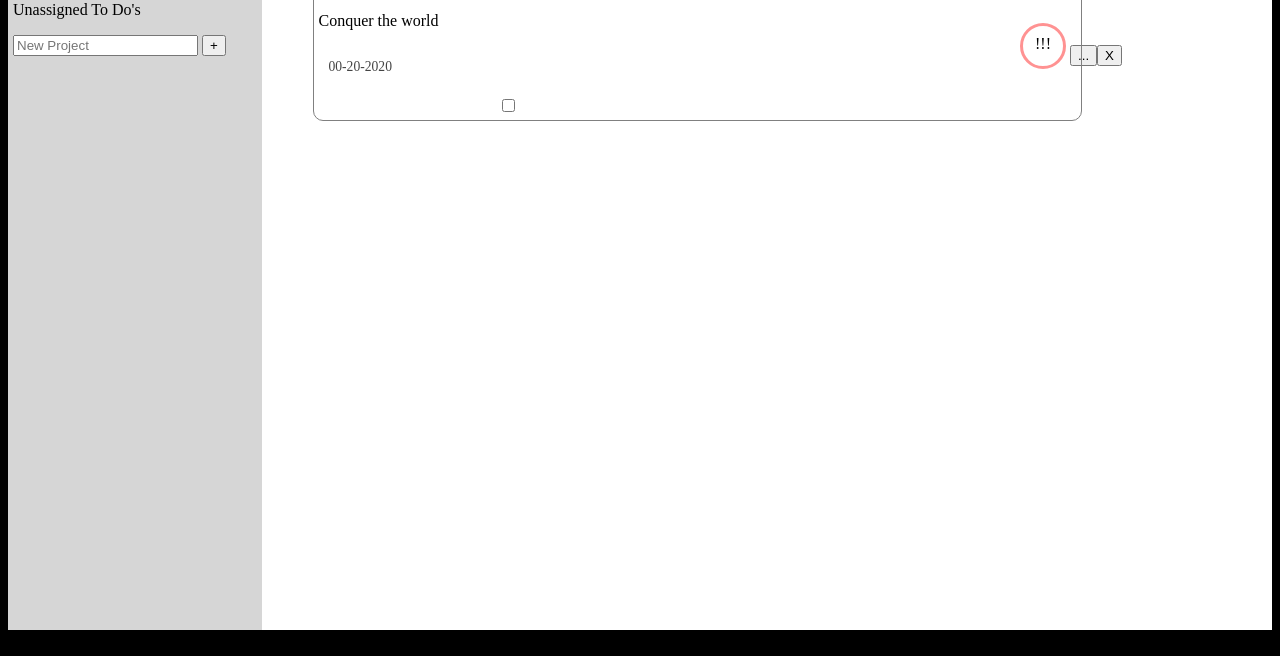
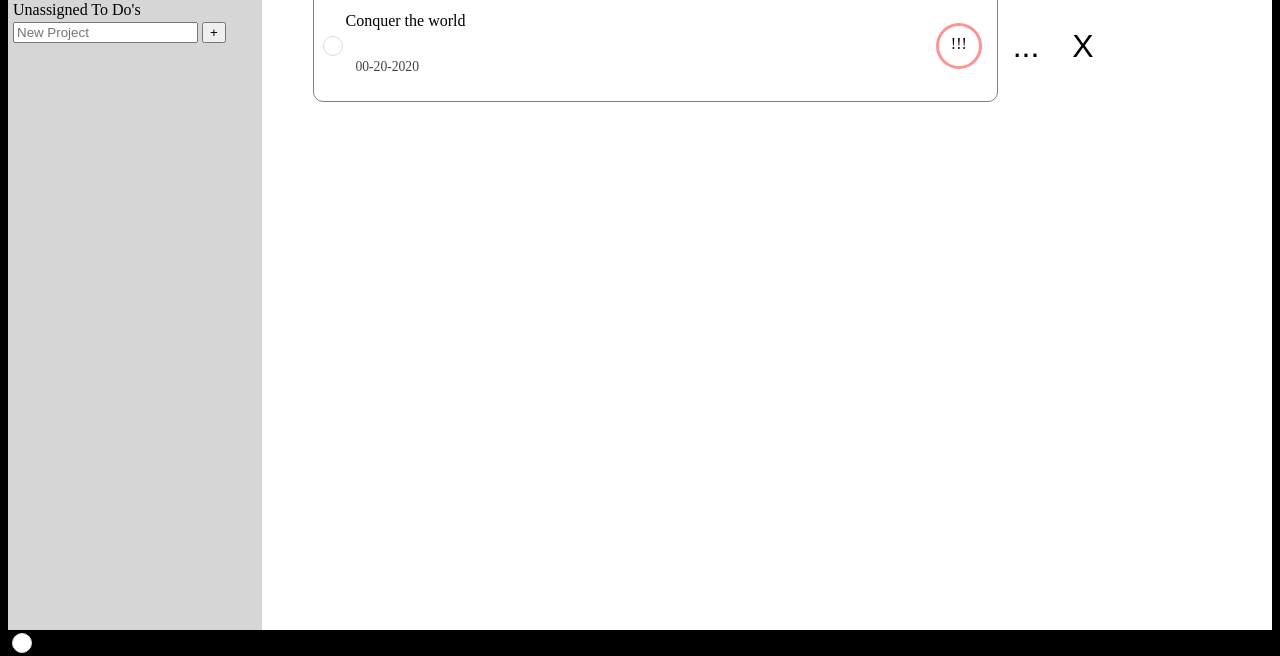
Before and after one commit to Casazzan/todo, a website built with webpack: page dist/index.html in a window 1280 px wide. Shown: the part 256-912 px from the top of the page. Before the commit the page ends 886 px from the top, so only its background shows below. Built offline with nearby package versions, Linux system fonts and the light colour scheme; files whose address does not match are found by name.

Commit message:
Add style to fade checked todo

```diff
--- a/dist/index.html
+++ b/dist/index.html
@@ -27,6 +27,7 @@
             <div id = "todos"></div>
         </div>
     </div>
+    <input type = "checkbox" id = "task1" value="1" class="round-check">
     <script src = "main.js"></script>
 </body>
 </html>
--- a/dist/style.css
+++ b/dist/style.css
@@ -52,6 +52,11 @@ header {
 
 .project {
   cursor: pointer;
+  margin-bottom: 3px;
+}
+
+.project:hover {
+  color: rgb(0, 140, 255);
 }
 
 #todo-btn {
@@ -103,9 +108,15 @@ header {
   display: grid;
   grid-template-columns: 5fr 1fr;
   grid-template-rows: 1;
-  width: 90%;
+  width: 80%;
   margin-left: 5%;
   margin-bottom: 20px;
+  transition: opacity 0.3s ease-in-out;
+}
+
+.todo-content:hover {
+  border-color: rgb(0, 140, 255);
+  box-shadow: 1px 2px 2px 1px rgba(0, 0, 0, 0.2);
 }
 
 .todo button {
@@ -114,6 +125,11 @@ header {
   grid-row: 1/3;
   align-self: center;
   justify-self: center;
+  border: none;
+  background-color: white;
+  font-size: 2em;
+  height: 100%;
+  line-height: 100%;
 }
 
 .todo-content {
@@ -131,21 +147,28 @@ header {
   grid-row: 1;
   grid-column: 1;
   display: grid;
-  grid-template-columns: 1fr 1fr;
+  grid-template-columns: 0.3fr 4fr 4fr;
   grid-template-rows: 1fr 1fr;
 }
 
 .todo-main .name {
   grid-row: 1;
-  grid-column: 1;
+  grid-column: 2;
 }
 
 .todo-main .date {
   grid-row: 2;
-  grid-column: 1;
+  grid-column: 2;
   margin-left: 10px;
   font-size: 0.85em;
   color: rgb(68, 68, 68);
+}
+
+.todo-main .round-check {
+  grid-row: 1/3;
+  grid-column: 1;
+  align-self: center;
+  justify-self: center;
 }
 
 .todo-main .priority {
@@ -176,6 +199,8 @@ header {
   grid-row: 1;
   grid-column: 2;
   align-self: center;
+  display: flex;
+  justify-content: space-evenly;
 }
 
 #exit-form {
@@ -188,7 +213,8 @@ header {
   border: none;
 }
 
-#exit-form:hover {
+#exit-form:hover,
+.del-btn:hover {
   color: red;
   transform: scale(1.2);
 }
@@ -209,3 +235,23 @@ header {
 .low-p {
   border: solid 3px rgb(233, 227, 67);
 }
+
+.round-check {
+  width: 1.5em;
+  height: 1.5em;
+  background-color: white;
+  border-radius: 50%;
+  vertical-align: middle;
+  border: 1px solid #ddd;
+  -webkit-appearance: none;
+  outline: none;
+  cursor: pointer;
+}
+
+.round-check:checked {
+  background-color: rgb(0, 0, 0);
+}
+
+.dim-todo p {
+  opacity: 0.6;
+}
```
